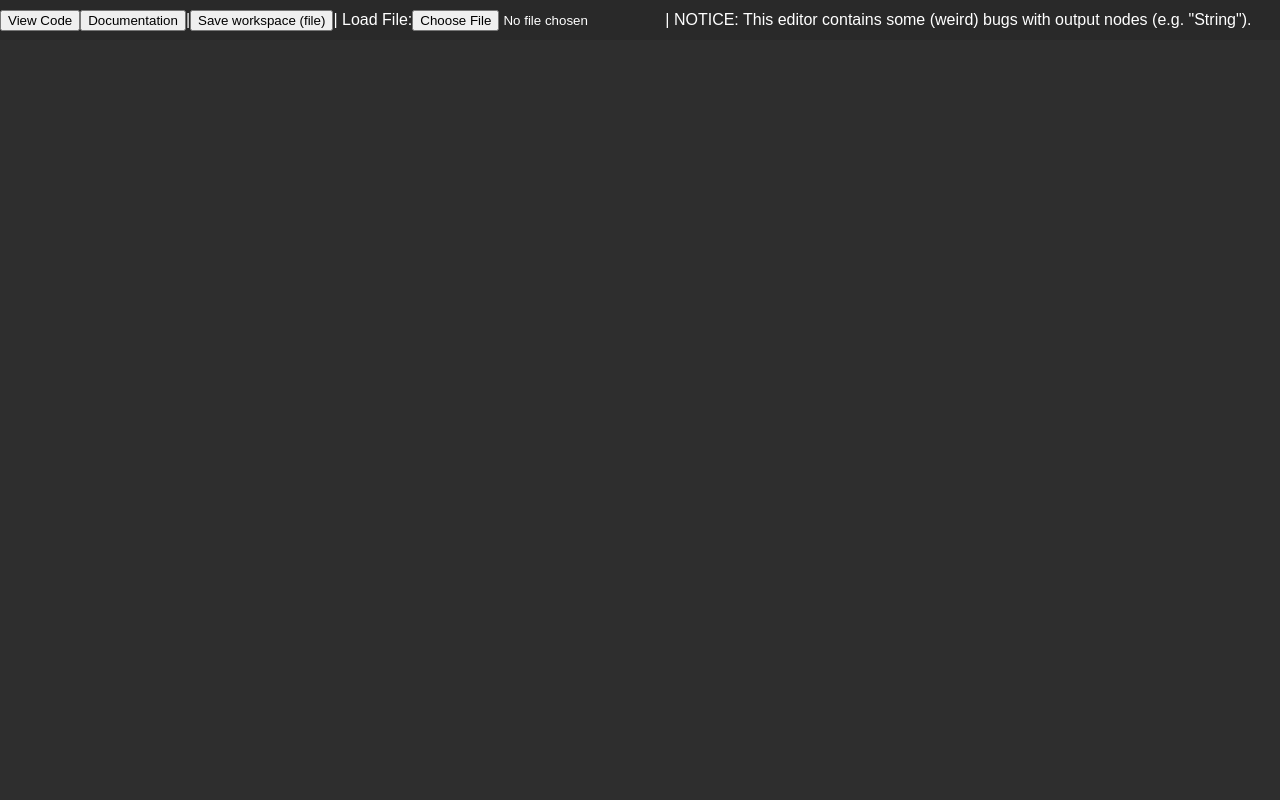
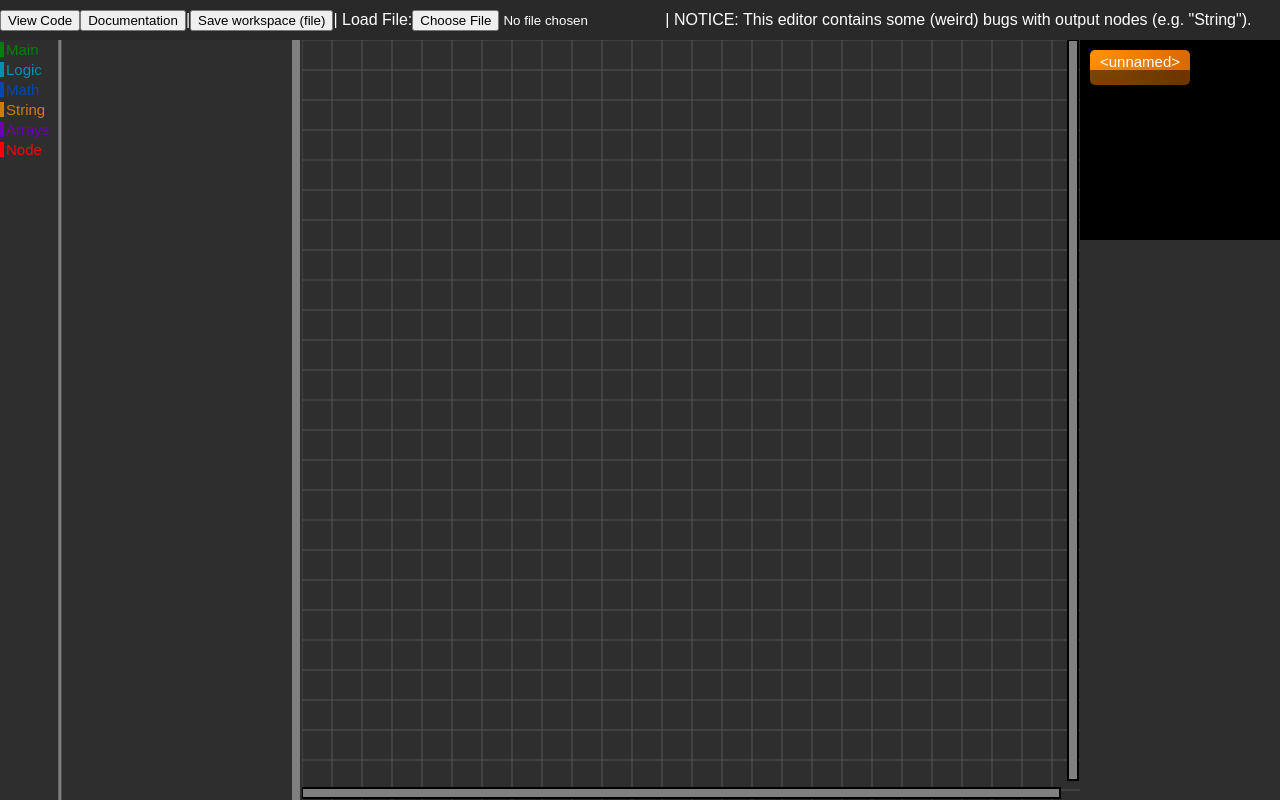
Before and after one commit to PilotTim136/LineBlox, a plain HTML site: page creator.html in a window 1280 px wide. Drawn offline with nearby package versions, Linux system fonts and the light colour scheme.

Commit message:
1.2.1 - HOTFIX

```diff
--- a/creator.html
+++ b/creator.html
@@ -32,6 +32,7 @@
         <canvas id="nodeDraw" style="position: absolute; height: 200px; width: 200px;"></canvas>
     </div>
 
+    <script src="js/editorConfig.js"></script>
     <script src="js/editor.js"></script>
     <script src="js/toolbox.js"></script>
     <script src="js/scrollbar.js"></script>
@@ -87,8 +88,19 @@
             }
         ];
 
-        const LBInst = new LineBlox(null, 40, 0, 200, _tb, 300);
+        const config = new LineBloxConfig();
+        config.offsets.left = 0;
+        config.offsets.right = 200;
+        config.offsets.top = 40;
+
+        config.toolbox.tbNodes = _tb;
+        config.toolbox.toolboxW = 300;
+
+        const LBInst = new LineBlox(null, config);
         LBInst.updateCallback = () => draw();
+        (async () => {
+            await LBInst.EnablePluginSupport("js/nodes/plugins/", "pluginDefs.jsonc");
+        });
     </script>
 
     <!-- syntax highlighting -->
--- a/js/editor.js
+++ b/js/editor.js
@@ -1118,11 +1118,11 @@ class LineBlox{
     constructor(startNId = null, config = null){
         //config readings
         let c = config ?? new LineBloxConfig();
-        let top = c.offsets.top;
-        let left = c.offsets.left;
-        let right = c.offsets.right;
-        let toolboxW = c.toolbox.toolboxW;
-        BNodes.toolbox = c.toolbox.tbNodes;
+        let top = c.offsets?.top ?? 0;
+        let left = c.offsets?.left ?? 0;
+        let right = c.offsets?.right ?? 0;
+        let toolboxW = c.toolbox?.toolboxW ?? 200;
+        BNodes.toolbox = c.toolbox?.tbNodes ?? [];
 
         //continue init
         BNodes.inst = this;
--- a/otherJS/script.js
+++ b/otherJS/script.js
@@ -66,4 +66,6 @@ config.toolbox.tbNodes = tb;
 config.toolbox.toolboxW = 300;
 
 const LBInst = new LineBlox(null, config);
-await LBInst.EnablePluginSupport("js/nodes/plugins/", "pluginDefs.jsonc");
+(async () => {
+    await LBInst.EnablePluginSupport("js/nodes/plugins/", "pluginDefs.jsonc");
+});
```
Also changed, not shown: editor.html (+0 -2 lines), index.html (+10 -2 lines), 2 other files.
